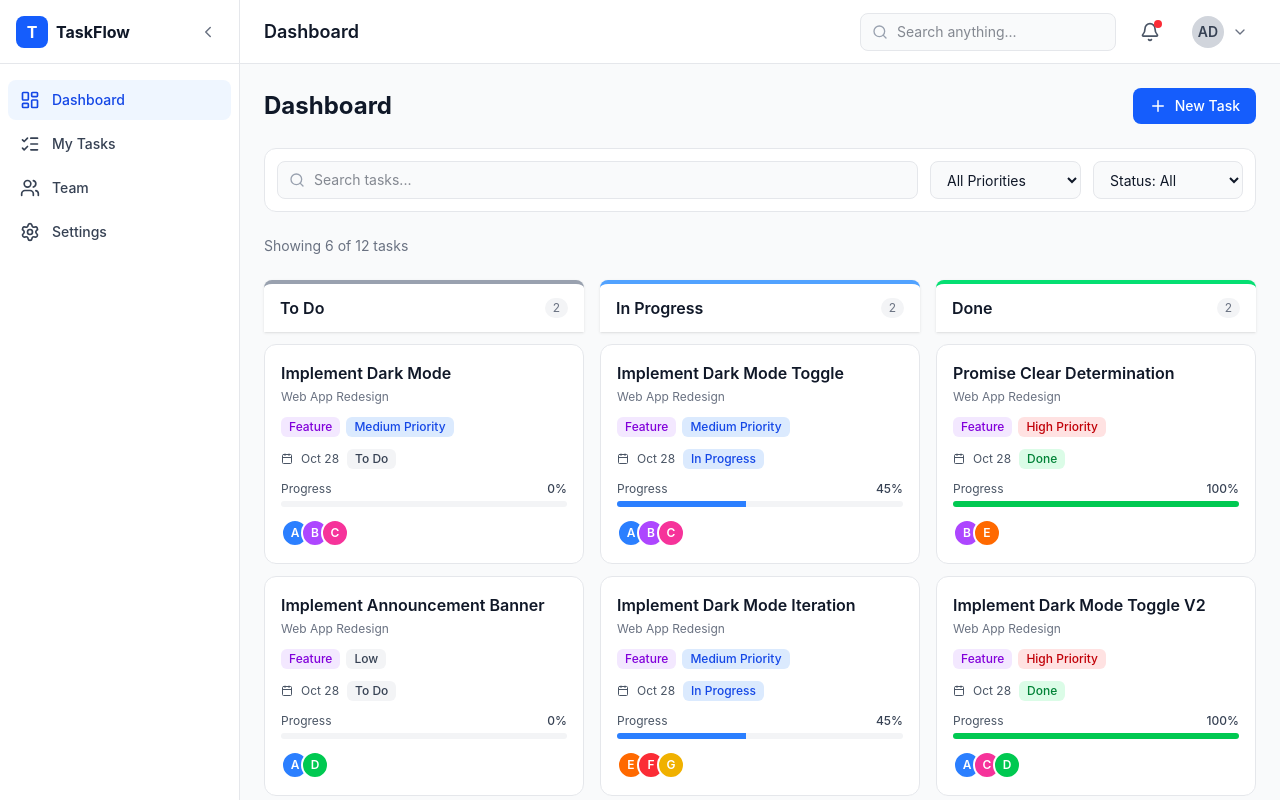
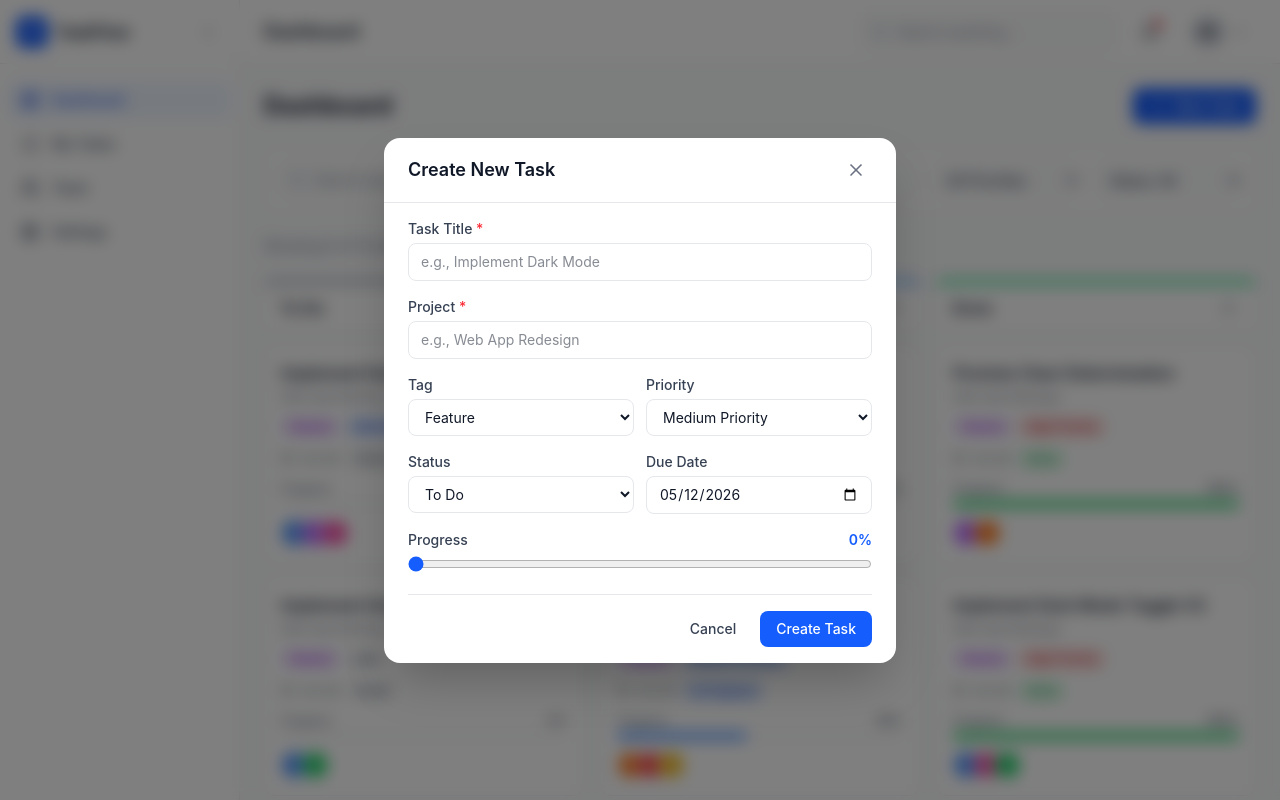
Before and after one commit to phurimart14/task-dashboard, a React (Vite) app: page / in a window 1280 px wide. Both pictures are taken after a click on the button "New Task". Built offline with nearby package versions, Linux system fonts and the light colour scheme.

Commit message:
feat: add create task modal - complete task dashboard

```diff
--- /dev/null
+++ b/src/components/task/TaskForm.tsx
@@ -0,0 +1,229 @@
+import { useState } from "react";
+import type {
+  Task,
+  TaskFormData,
+  Priority,
+  Status,
+  Tag,
+} from "../../types/task";
+
+interface TaskFormProps {
+  initialData?: Task | null; // ถ้ามี = edit mode, ถ้าไม่มี = create mode
+  onSubmit: (data: TaskFormData) => void;
+  onCancel: () => void;
+}
+
+const PRIORITY_OPTIONS: Priority[] = [
+  "Low",
+  "Medium Priority",
+  "High Priority",
+];
+const STATUS_OPTIONS: Status[] = ["To Do", "In Progress", "Done"];
+const TAG_OPTIONS: Tag[] = ["Feature", "Bug", "Improvement", "Design"];
+
+const DEFAULT_ASSIGNEES = [
+  { id: "u1", name: "Alex Doe", avatarColor: "bg-blue-500" },
+];
+
+export default function TaskForm({
+  initialData,
+  onSubmit,
+  onCancel,
+}: TaskFormProps) {
+  // Form state - ถ้ามี initialData ใช้ค่านั้น ถ้าไม่มีใช้ default
+  const [title, setTitle] = useState(initialData?.title ?? "");
+  const [project, setProject] = useState(initialData?.project ?? "");
+  const [tag, setTag] = useState<Tag>(initialData?.tag ?? "Feature");
+  const [priority, setPriority] = useState<Priority>(
+    initialData?.priority ?? "Medium Priority",
+  );
+  const [status, setStatus] = useState<Status>(initialData?.status ?? "To Do");
+  const [date, setDate] = useState(
+    initialData?.date ?? new Date().toISOString().split("T")[0],
+  );
+  const [progress, setProgress] = useState(initialData?.progress ?? 0);
+
+  // Validation errors
+  const [errors, setErrors] = useState<{ title?: string; project?: string }>(
+    {},
+  );
+  const handleSubmit = (e: React.SyntheticEvent<HTMLFormElement>) => {
+    e.preventDefault();
+
+    // Validation
+    const newErrors: typeof errors = {};
+    if (!title.trim()) newErrors.title = "กรุณากรอกชื่อ Task";
+    if (!project.trim()) newErrors.project = "กรุณากรอกชื่อ Project";
+
+    if (Object.keys(newErrors).length > 0) {
+      setErrors(newErrors);
+      return;
+    }
+
+    // Submit
+    onSubmit({
+      title: title.trim(),
+      project: project.trim(),
+      tag,
+      priority,
+      status,
+      date,
+      progress,
+      assignees: initialData?.assignees ?? DEFAULT_ASSIGNEES,
+    });
+  };
+
+  return (
+    <form onSubmit={handleSubmit} className="space-y-4">
+      {/* Title */}
+      <div>
+        <label className="block text-sm font-medium text-gray-700 mb-1">
+          Task Title <span className="text-red-500">*</span>
+        </label>
+        <input
+          type="text"
+          value={title}
+          onChange={(e) => {
+            setTitle(e.target.value);
+            if (errors.title) setErrors({ ...errors, title: undefined });
+          }}
+          placeholder="e.g., Implement Dark Mode"
+          className={`w-full px-3 py-2 text-sm border rounded-lg focus:outline-none focus:ring-2 focus:ring-blue-500 ${
+            errors.title ? "border-red-400" : "border-gray-200"
+          }`}
+        />
+        {errors.title && (
+          <p className="text-xs text-red-500 mt-1">{errors.title}</p>
+        )}
+      </div>
+
+      {/* Project */}
+      <div>
+        <label className="block text-sm font-medium text-gray-700 mb-1">
+          Project <span className="text-red-500">*</span>
+        </label>
+        <input
+          type="text"
+          value={project}
+          onChange={(e) => {
+            setProject(e.target.value);
+            if (errors.project) setErrors({ ...errors, project: undefined });
+          }}
+          placeholder="e.g., Web App Redesign"
+          className={`w-full px-3 py-2 text-sm border rounded-lg focus:outline-none focus:ring-2 focus:ring-blue-500 ${
+            errors.project ? "border-red-400" : "border-gray-200"
+          }`}
+        />
+        {errors.project && (
+          <p className="text-xs text-red-500 mt-1">{errors.project}</p>
+        )}
+      </div>
+
+      {/* Tag + Priority - 2 columns */}
+      <div className="grid grid-cols-2 gap-3">
+        <div>
+          <label className="block text-sm font-medium text-gray-700 mb-1">
+            Tag
+          </label>
+          <select
+            value={tag}
+            onChange={(e) => setTag(e.target.value as Tag)}
+            className="w-full px-3 py-2 text-sm border border-gray-200 rounded-lg focus:outline-none focus:ring-2 focus:ring-blue-500"
+          >
+            {TAG_OPTIONS.map((opt) => (
+              <option key={opt} value={opt}>
+                {opt}
+              </option>
+            ))}
+          </select>
+        </div>
+
+        <div>
+          <label className="block text-sm font-medium text-gray-700 mb-1">
+            Priority
+          </label>
+          <select
+            value={priority}
+            onChange={(e) => setPriority(e.target.value as Priority)}
+            className="w-full px-3 py-2 text-sm border border-gray-200 rounded-lg focus:outline-none focus:ring-2 focus:ring-blue-500"
+          >
+            {PRIORITY_OPTIONS.map((opt) => (
+              <option key={opt} value={opt}>
+                {opt}
+              </option>
+            ))}
+          </select>
+        </div>
+      </div>
+
+      {/* Status + Date - 2 columns */}
+      <div className="grid grid-cols-2 gap-3">
+        <div>
+          <label className="block text-sm font-medium text-gray-700 mb-1">
+            Status
+          </label>
+          <select
+            value={status}
+            onChange={(e) => setStatus(e.target.value as Status)}
+            className="w-full px-3 py-2 text-sm border border-gray-200 rounded-lg focus:outline-none focus:ring-2 focus:ring-blue-500"
+          >
+            {STATUS_OPTIONS.map((opt) => (
+              <option key={opt} value={opt}>
+                {opt}
+              </option>
+            ))}
+          </select>
+        </div>
+
+        <div>
+          <label className="block text-sm font-medium text-gray-700 mb-1">
+            Due Date
+          </label>
+          <input
+            type="date"
+            value={date}
+            onChange={(e) => setDate(e.target.value)}
+            className="w-full px-3 py-2 text-sm border border-gray-200 rounded-lg focus:outline-none focus:ring-2 focus:ring-blue-500"
+          />
+        </div>
+      </div>
+
+      {/* Progress */}
+      <div>
+        <div className="flex items-center justify-between mb-1">
+          <label className="block text-sm font-medium text-gray-700">
+            Progress
+          </label>
+          <span className="text-sm font-semibold text-blue-600">
+            {progress}%
+          </span>
+        </div>
+        <input
+          type="range"
+          min="0"
+          max="100"
+          value={progress}
+          onChange={(e) => setProgress(Number(e.target.value))}
+          className="w-full accent-blue-600"
+        />
+      </div>
+
+      {/* Action Buttons */}
+      <div className="flex justify-end gap-2 pt-4 border-t border-gray-200">
+        <button
+          type="button"
+          onClick={onCancel}
+          className="px-4 py-2 text-sm font-medium text-gray-700 hover:bg-gray-100 rounded-lg"
+        >
+          Cancel
+        </button>
+        <button
+          type="submit"
+          className="bg-blue-600 hover:bg-blue-700 text-white px-4 py-2 rounded-lg text-sm font-medium"
+        >
+          {initialData ? "Save Changes" : "Create Task"}
+        </button>
+      </div>
+    </form>
+  );
+}
--- a/src/pages/DashboardPage.tsx
+++ b/src/pages/DashboardPage.tsx
@@ -1,12 +1,13 @@
 import { useState, useMemo, useEffect } from "react";
 import { Plus } from "lucide-react";
 import { useTaskStore } from "../store/useTaskStore";
-import type { Task, Status, Priority } from "../types/task";
+import type { Task, Status, Priority, TaskFormData } from "../types/task";
 import TaskCard from "../components/task/TaskCard";
 import FilterBar from "../components/task/FilterBar";
 import Pagination from "../components/ui/Pagination";
 import Modal from "../components/ui/Modal";
 import TaskDetailView from "../components/task/TaskDetailView";
+import TaskForm from "../components/task/TaskForm";
 
 const TASKS_PER_PAGE = 6;
 
@@ -19,7 +20,8 @@ const COLUMNS: { status: Status; title: string; color: string }[] = [
 export default function DashboardPage() {
   const tasks = useTaskStore((state) => state.tasks);
   const globalSearch = useTaskStore((state) => state.globalSearch);
-
+  const updateTask = useTaskStore((state) => state.updateTask);
+  const addTask = useTaskStore((state) => state.addTask);
   // Filter states
   const [searchQuery, setSearchQuery] = useState("");
   const [priorityFilter, setPriorityFilter] = useState<Priority | "All">("All");
@@ -27,6 +29,8 @@ export default function DashboardPage() {
   const [currentPage, setCurrentPage] = useState(1);
   // Modal state
   const [selectedTask, setSelectedTask] = useState<Task | null>(null);
+  const [modalMode, setModalMode] = useState<"view" | "edit">("view");
+  const [isCreateModalOpen, setIsCreateModalOpen] = useState(false);
 
   // Reset to page 1 เมื่อ filter เปลี่ยน
   useEffect(() => {
@@ -80,18 +84,35 @@ export default function DashboardPage() {
 
   const handleCardClick = (task: Task) => {
     setSelectedTask(task);
+    setModalMode("view");
   };
+
   const handleCloseModal = () => {
     setSelectedTask(null);
+    setModalMode("view"); // reset
   };
 
   const handleEditTask = () => {
-    console.log("Edit clicked"); // TODO: Step 28
+    setModalMode("edit");
+  };
+
+  const handleSaveTask = (data: TaskFormData) => {
+    if (!selectedTask) return;
+    updateTask(selectedTask.id, data);
+    handleCloseModal();
   };
 
   const handleNewTask = () => {
-    console.log("New task clicked");
-    // TODO: เปิด modal create
+    setIsCreateModalOpen(true);
+  };
+
+  const handleCloseCreateModal = () => {
+    setIsCreateModalOpen(false);
+  };
+
+  const handleCreateTask = (data: TaskFormData) => {
+    addTask(data);
+    handleCloseCreateModal();
   };
 
   return (
@@ -174,19 +195,38 @@ export default function DashboardPage() {
         onPageChange={setCurrentPage}
       />
 
-      {/* Task Detail Modal */}
+      {/* Task Detail / Edit Modal */}
       <Modal
         isOpen={selectedTask !== null}
         onClose={handleCloseModal}
-        title="Task Details"
+        title={modalMode === "edit" ? "Edit Task" : "Task Details"}
       >
-        {selectedTask && (
+        {selectedTask && modalMode === "view" && (
           <TaskDetailView
             task={selectedTask}
             onEdit={handleEditTask}
             onClose={handleCloseModal}
           />
         )}
+        {selectedTask && modalMode === "edit" && (
+          <TaskForm
+            initialData={selectedTask}
+            onSubmit={handleSaveTask}
+            onCancel={() => setModalMode("view")}
+          />
+        )}
+      </Modal>
+
+      {/* Create Task Modal */}
+      <Modal
+        isOpen={isCreateModalOpen}
+        onClose={handleCloseCreateModal}
+        title="Create New Task"
+      >
+        <TaskForm
+          onSubmit={handleCreateTask}
+          onCancel={handleCloseCreateModal}
+        />
       </Modal>
     </div>
   );
```
